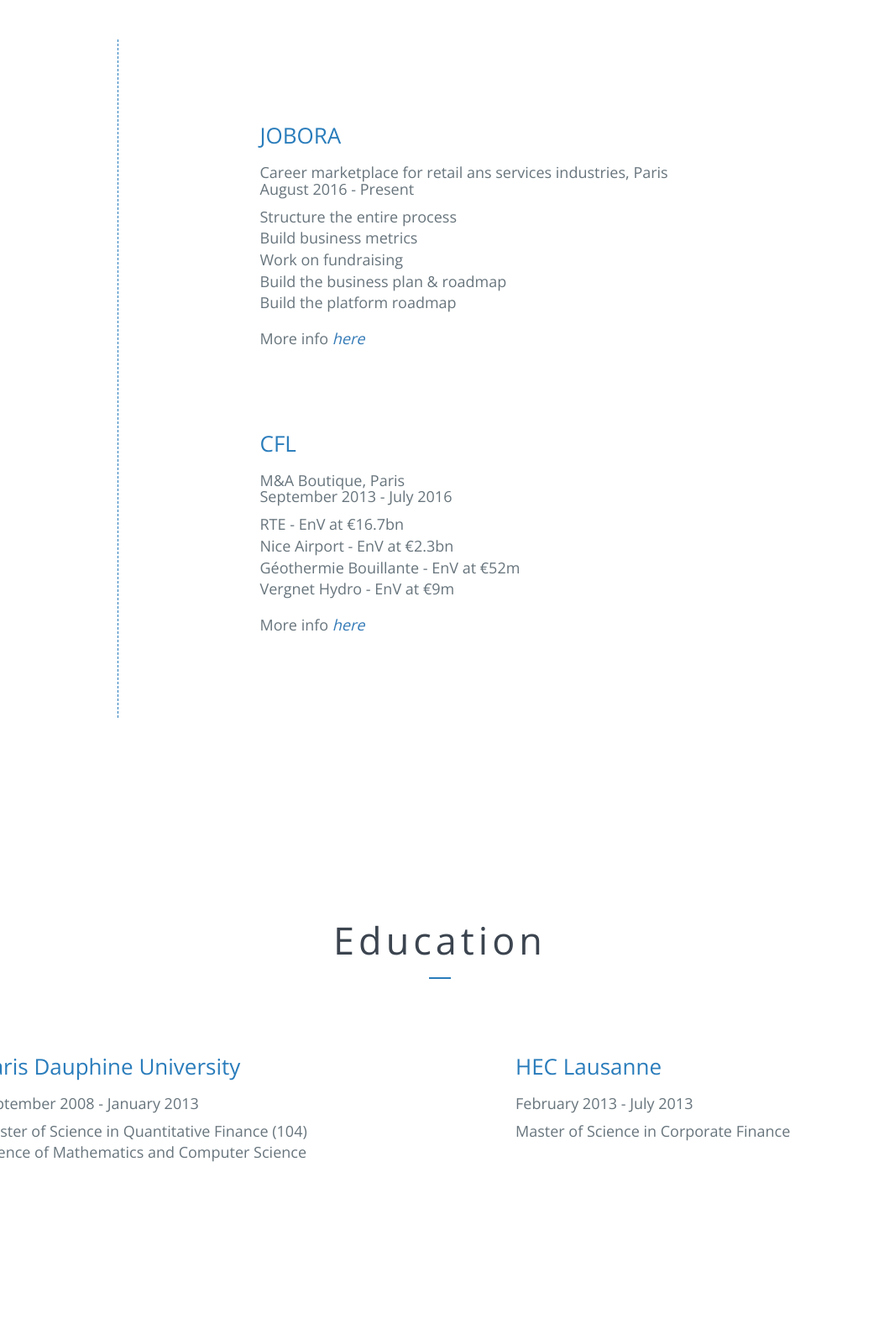
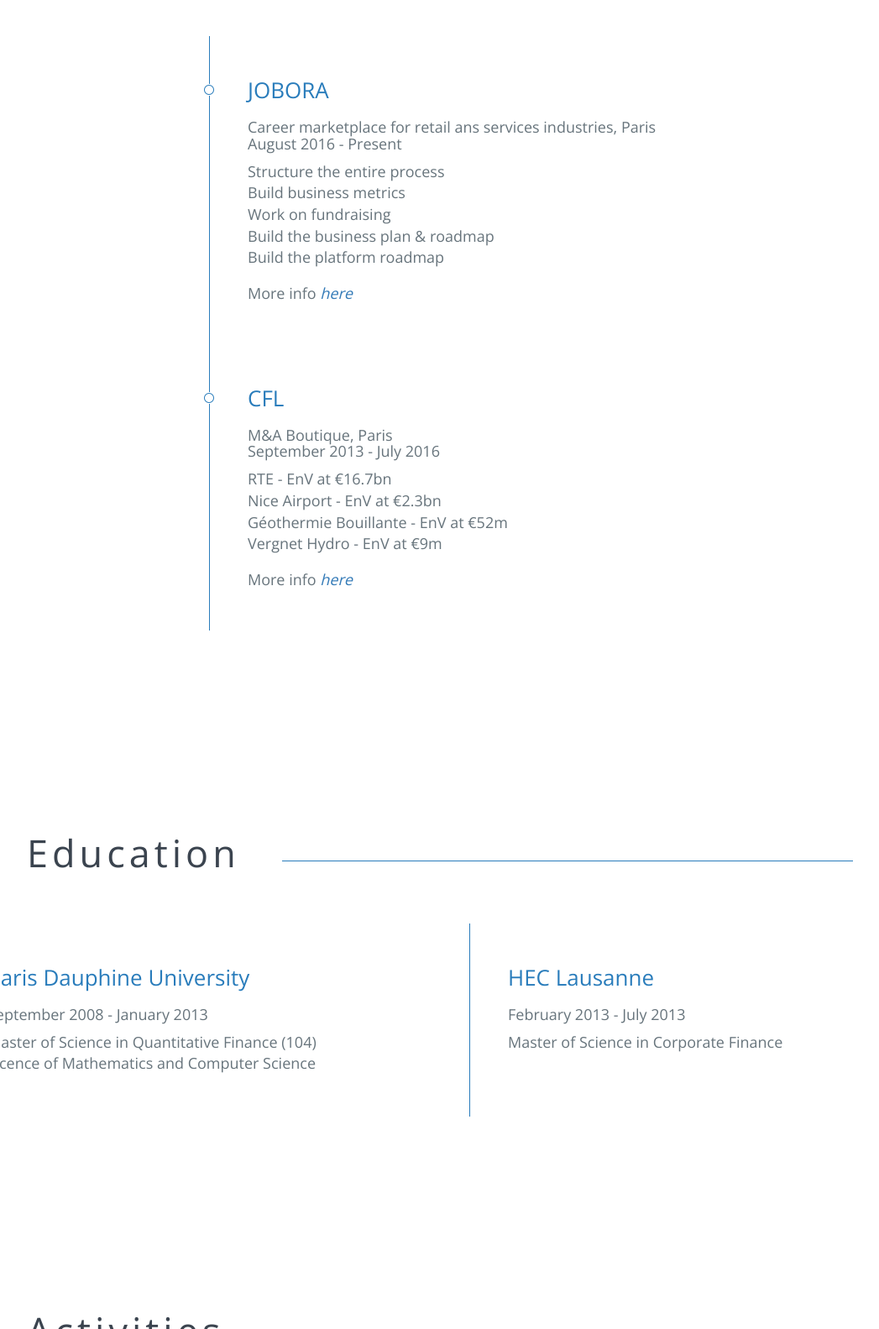
Before and after one commit to CamilleFranceschi/CV, a plain HTML site: page index.html in a window 1280 px wide. Shown: the part 1217-2800 px from the top of the page at 84% size, without its empty margins (116-1163 px from the left). Drawn offline with nearby package versions, Linux system fonts and the light colour scheme.

Commit message:
add  line vertical and inline title

```diff
--- a/assets/css/style.css
+++ b/assets/css/style.css
@@ -14,24 +14,17 @@ body{
 	/*padding-top: 50px;*/
 }
 
-.white-part{
+.body{
+	padding: 0px 20px;
+}
+
+.pad70-0{
 	padding:70px 0px;
 
 }
 
-.light-grey-part{
-	padding:70px 20vw;
 
-	/*display: flex;*/
-	/*flex-direction: column;*/
-	/*align-items: center;*/
-	/*justify-content: center;*/
-	/*text-align: center;*/
-}
 
-.middle-grey-part{
-	padding:70px 0px;
-}
 
 /*h2{
 	padding-top: 20px;
@@ -49,22 +42,57 @@ h3{
 	font-height:58px;
 	color:#3B444F;
 	letter-spacing: 5px;
+	text-align: left;
 }
 
 /*#4699D8*/
 
-.blueline{
-	  border-bottom:2px solid #297CBB;
-	  margin:0px 49vw;
+
+
+.inline-title{
+	display:flex;
+	flex-direction: row;
+	align-items: center;
+	padding:0px 10vw;
+}
+
+.inline-subtitle{
+	position:relative;
+}
+
+.fa-circle-thin{
+color: #297CBB;
+	background-color: white;
+}
+
+.circle{
+	position: absolute;
+	top:14px;
+	left:-52px;
+/*	background-color: white;*/
+}
+
+.right-blueline{
+	border-bottom:1px solid #297CBB;
+	  /*width: 300vw;*/
+	width: 100%;
+	  /*margin:0px 4vw;*/
 	  /*margin-bottom: 80px;*/
+	padding-top: 50px;
+	margin-left: 50px;
+  /*padding-bottom: 20px;*/
 }
 
 
-
+.blueline{
+  border-bottom:2px solid #297CBB;
+  margin:0px 49vw;
+  /*margin-bottom: 80px;*/
+}
 .align-history{
 	display: flex;
-	border-left:1px dashed #297CBB;
-	margin:50px 0px;
+
+	/*margin:50px 0px;*/
 	/*margin-left: 100px;*/
 	/*width:600px;*/
 	/*text-align:left;*/
@@ -72,19 +100,21 @@ h3{
 	flex-direction: column;
 	align-items: center;
 	/*justify-content: center;*/
-	padding:50px 0px;
-	padding-left: 30px;
-	position:relative;
+	padding:50px 50px;
+/*	padding-left: 30px;*/
 }
 
 .align-vertical{
 	display: flex;
 	flex-direction: column;
 	align-items: left;
+	border-left:1px solid #297CBB;
 	width: 550px;
 	padding: 40px 0px;
 	padding-left: 45px;
 }
+
+
 
 /*.greyline{
 	border-bottom:1px solid #e4e4e4;
--- a/index.html
+++ b/index.html
@@ -1,11 +1,13 @@
 <!DOCTYPE html>
 <html lang="en">
+
 <head>
+
   <meta charset="utf-8">
 
   <meta name="viewport" content="width=device-width, initial-scale=1">
 
-	<link rel="shortcut icon" href="assets/ico/Logo-CF.ico?v=2" type="image/x-icon">
+	<link rel="shortcut icon" href="assets/ico/favicon.png?v=2" type="image/x-icon">
 
 	<link rel="stylesheet" href="assets/font-awesome-4.7.0/css/font-awesome.min.css">
 
@@ -22,9 +24,6 @@
 </head>
 
 <body>
-
-
-
 
 <!-- Header -->
 	<div class="header">
@@ -58,28 +57,40 @@
 
 </nav>
 
-<!-- White Part 1 -->
-	<div class="white-part">
+<div class="body">
 
+	<!-- Part 1: About -->
+		<div class="pad70-0">
+
+			<div class="inline-title">
 				<h3>About</h3>
+				<div class="right-blueline"></div>
+			</div>
 
-		<div class="blueline"></div>
 			<div class="align-horizon">
-			<p>3 years of M&A background and a first entrepreneurial experience <br>Looking for a new challenge in a start-up/tech environment</p>
+				<p>3 years of M&A background and a first entrepreneurial experience<br>Looking for a new challenge in a start-up/tech environment</p>
 			</div>
 		</div>
 
-<!-- Light-grey Part 1 -->
-	<div id="experience" class="light-grey-part">
+	<!-- Part 2: Experience -->
 
+		<div id="experience" class="pad70-0">
+
+			<div class="inline-title">
 				<h3>Experiences</h3>
-		<div class="blueline"></div>
+				<div class="right-blueline"></div>
+			</div>
 
 			<div class="align-history">
 
 				<div class="align-vertical">
 
+					<div class="inline-subtitle">
 						<h5>JOBORA</h5>
+						<div class="circle">
+							<i class="fa fa-circle-thin"></i>
+						</div>
+					</div>
 
 					<h6>Career marketplace for retail ans services industries, Paris<br>August 2016 - Present</h6>
 
@@ -97,7 +108,12 @@
 
 				<div class="align-vertical">
 
+					<div class="inline-subtitle">
 						<h5>CFL</h5>
+						<div class="circle">
+							<i class="fa fa-circle-thin"></i>
+						</div>
+					</div>
 
 					<h6>M&A Boutique, Paris<br>September 2013 - July 2016</h6>
 
@@ -116,11 +132,13 @@
 
 		</div>
 
-<!-- Middle-grey Part 1 -->
-	<div id="education" class="middle-grey-part">
+	<!-- Part 3: Eductaion -->
+		<div id="education" class="pad70-0">
 
+			<div class="inline-title">
 				<h3>Education</h3>
-		<div class="blueline"></div>
+				<div class="right-blueline"></div>
+			</div>
 
 			<div class="align-horizon">
 
@@ -147,11 +165,13 @@
 
 		</div>
 
-<!-- Light-grey Part 2 -->
-	<div id="activities" class="light-grey-part">
+	<!-- Part 4: Activities -->
+		<div id="activities" class="pad70-0">
 
+			<div class="inline-title">
 				<h3 >Activities</h3>
-		<div class="blueline"></div>
+				<div class="right-blueline"></div>
+			</div>
 
 			<div class="align-horizon">
 
@@ -178,11 +198,14 @@
 		</div>
 
 		<div class="greyline"></div>
-<!-- Middle-grey Part 2 -->
-	<div id="skills" class="middle-grey-part">
 
+	<!-- Part 5: Skills -->
+		<div id="skills" class="pad70-0">
+
+			<div class="inline-title">
 				<h3 >Skills</h3>
-		<div class="blueline"></div>
+				<div class="right-blueline"></div>
+			</div>
 
 				<div class="align-horizon">
 
@@ -220,6 +243,7 @@
 						<br>VBA/R/Matlab/Java
 						<br>HTML/CSS
 						<br>Ruby/Javascript</p>
+
 						<script>
 							var doughnutData = [
 									{
@@ -262,12 +286,14 @@
 		</div>
 
 		<div class="greyline"></div>
-<!-- White Part 2 -->
-	<div id="side-project" class="white-part">
 
+	<!-- Part 6: Side projets -->
+		<div id="side-project" class="pad70-0">
+			<div class="inline-title">
 				<h3 >Side projects</h3>
+				<div class="right-blueline"></div>
+			</div>
 
-		<div class="blueline"></div>
 				<div class="align-horizon">
 					<h5>Foodelice</h5>
 
@@ -275,18 +301,19 @@
 				</div>
 
 		</div>
+	</div>
+	<div class="greyline"></div>
 
-<div class="greyline"></div>
 	<!-- Footer -->
 
-	<div id="contact" class="dark-grey-part">
+		<div id="contact" class="dark-grey-part pad070">
 
-		<h3><b>Contact</h3>
+			<h3>Contact</h3>
 
 			<p>franceschi.camille@gmail.com
 			<br>(+33) 6 29 35 07 02</p>
 			<div class="link-footer">
-			<a href=""mailto:franceschi.camille@gmail.com"">
+				<a href="mailto:franceschi.camille@gmail.com>
 					<i class="fa fa-envelope fa-2x" aria-hidden="true"></i>
 				</a>
 				<a href="https://www.linkedin.com/in/camille-franceschi-64499940">
@@ -320,5 +347,6 @@
 				});
 			});
 		</script> -->
+
 </body>
 </html>
```
Also changed, not shown: assets/ico/favicon.png (added). Lines whose indentation alone changed are shown as unchanged.
